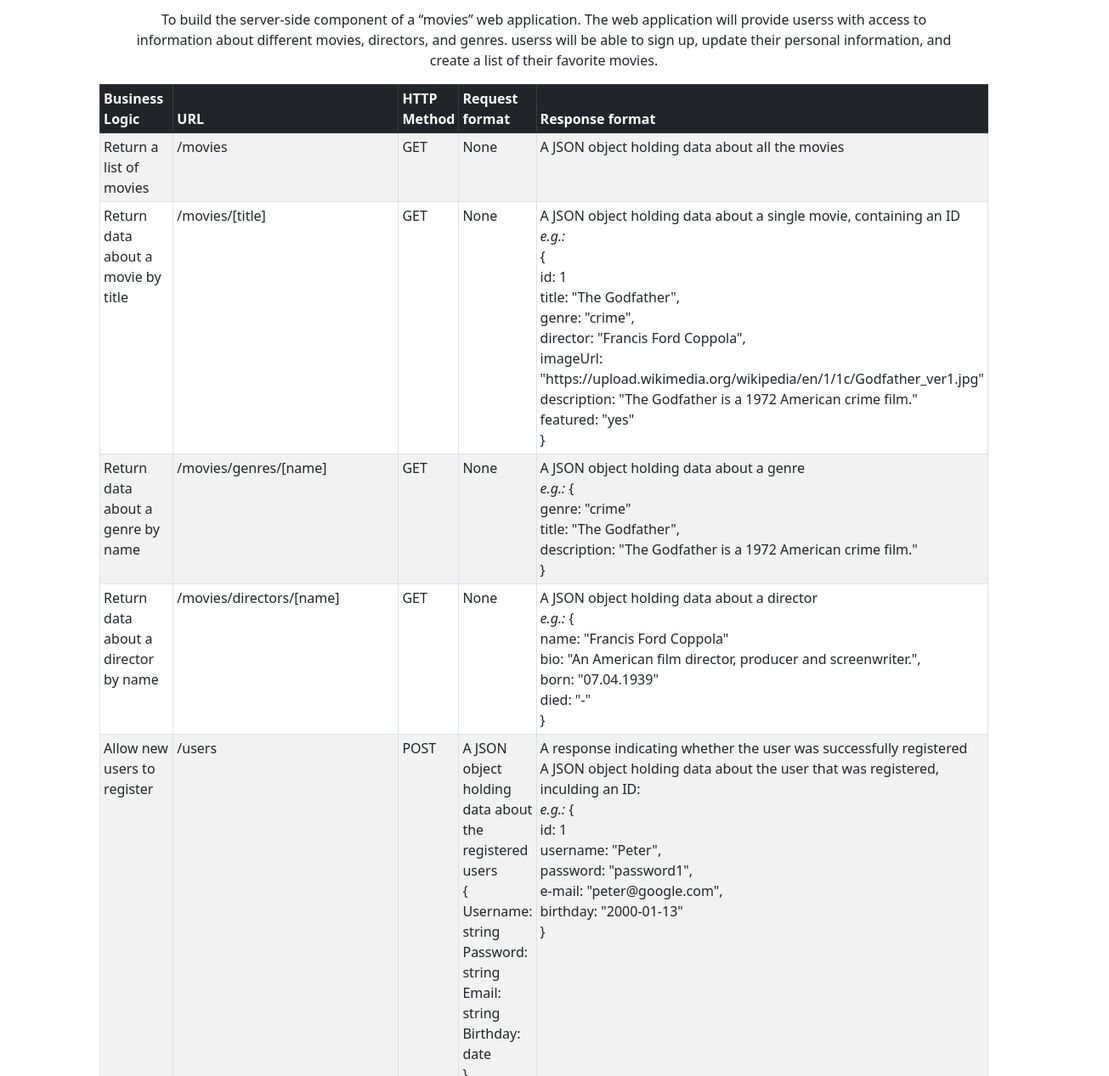
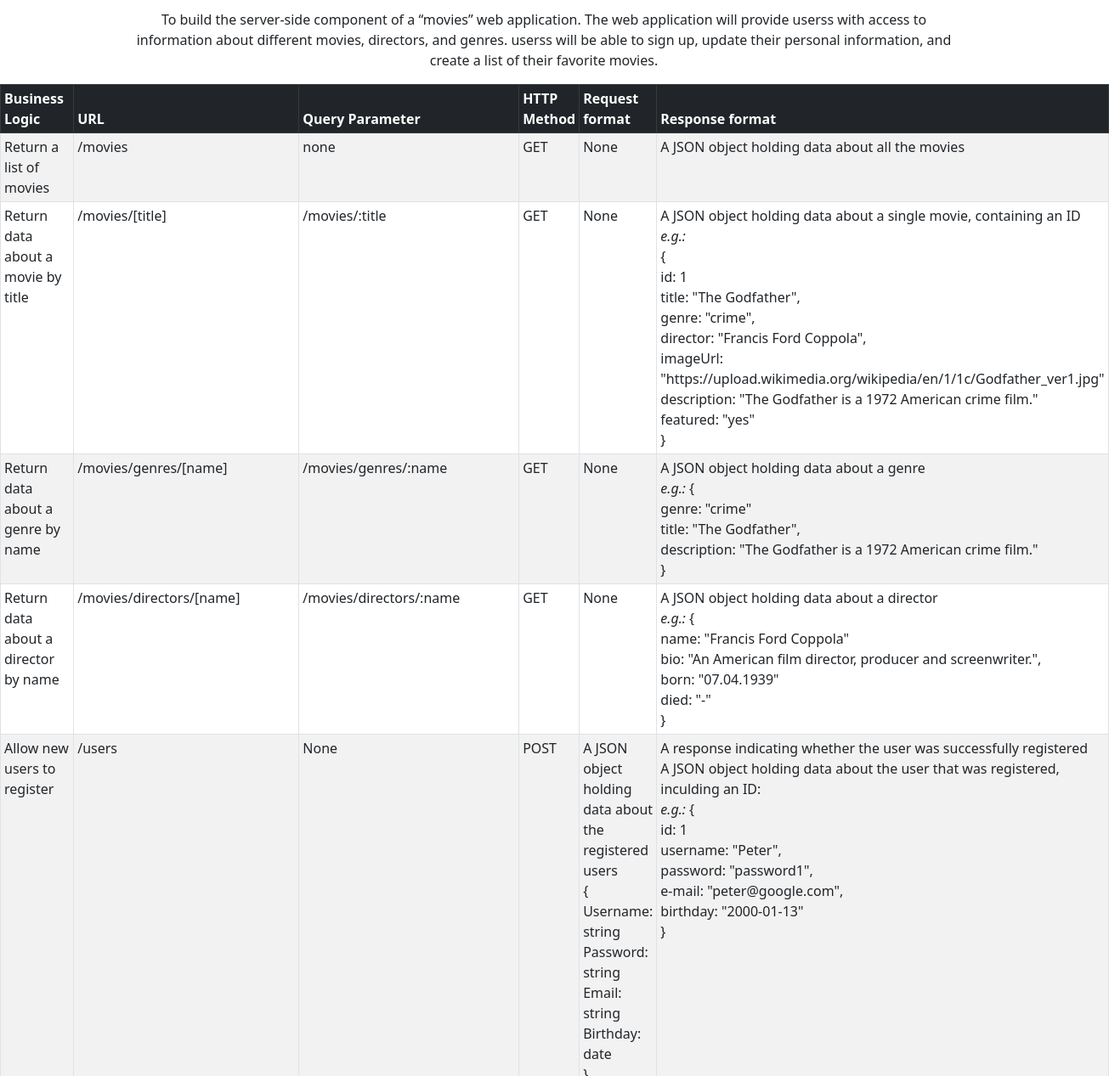
Before and after one commit to mihocsaszilard/cinemAp, a website: page public/documentation.html in a window 1280 px wide. Shown: the part 53-1320 px from the top of the page at 85% size, 1305 px wide, since content can reach past the window. Drawn offline with nearby package versions, Linux system fonts and the light colour scheme.

Commit message:
added query parameters

```diff
--- a/public/documentation.html
+++ b/public/documentation.html
@@ -22,6 +22,7 @@
       <tr>
         <th scope="col">Business Logic</th>
         <th scope="col">URL</th>
+        <th scope="col">Query Parameter</th>
         <th scope="col">HTTP Method</th>
         <th scope="col">Request format</th>
         <th scope="col">Response format</th>
@@ -31,6 +32,7 @@
       <tr>
         <td>Return a list of movies</td>
         <td>/movies</td>
+        <td>none</td>
         <td>GET</td>
         <td>None</td>
         <td>A JSON object holding data about all the movies</td>
@@ -38,6 +40,7 @@
       <tr>
         <td>Return data about a movie by title</td>
         <td>/movies/[title]</td>
+        <td>/movies/:title</td>
         <td>GET</td>
         <td>None</td>
         <td>A JSON object holding data about a single movie, containing an ID<br /><em>e.g.:</em> <br> { <br> id: 1<br> title: "The Godfather", <br> genre: "crime", <br> director: "Francis Ford Coppola", <br> imageUrl:
@@ -46,6 +49,7 @@
       <tr>
         <td>Return data about a genre by name</td>
         <td>/movies/genres/[name]</td>
+        <td>/movies/genres/:name</td>
         <td>GET</td>
         <td>None</td>
         <td>A JSON object holding data about a genre <br /><em>e.g.:</em> { <br> genre: "crime"<br> title: "The Godfather", <br>description: "The Godfather is a 1972 American crime film." <br />} </td>
@@ -53,6 +57,7 @@
       <tr>
         <td>Return data about a director by name</td>
         <td>/movies/directors/[name]</td>
+        <td>/movies/directors/:name</td>
         <td>GET</td>
         <td>None</td>
         <td>A JSON object holding data about a director <br /><em>e.g.:</em> { <br> name: "Francis Ford Coppola"<br> bio: "An American film director, producer and screenwriter.", <br> born: "07.04.1939" <br> died: "-" <br> } </td>
@@ -60,6 +65,7 @@
       <tr>
         <td>Allow new users to register</td>
         <td>/users</td>
+        <td>None</td>
         <td>POST</td>
         <td>A JSON object holding data about the registered users <br> { <br> Username: string <br> Password: string <br> Email: string <br> Birthday: date <br> }</td>
         <td>A response indicating whether the user was successfully registered<br>A JSON object holding data about the user that was registered, inculding an ID: <br /><em>e.g.:</em> { <br> id: 1<br> username: "Peter", <br> password: "password1",
@@ -68,6 +74,7 @@
       <tr>
         <td>Allow users to update their info</td>
         <td>/users/[username]</td>
+        <td>/users/:username</td>
         <td>PUT</td>
         <td>A JSON object holding data about the users update { <br> username: string <br> password: string <br> e-mail: string <br> }</td>
         <td>A text message indicating whether the dates was successfully updated</td>
@@ -75,6 +82,7 @@
       <tr>
         <td>Allow users to add movies to their list of favorites</td>
         <td>/users/[username]/favorites/[title]</td>
+        <td>/users/[username]/favorites/:title</td>
         <td>POST</td>
         <td>None</td>
         <td>A JSON object holding data about the movie whitch added to favorites and about the user who added<br> <em>e.g.:</em> <br> { <br> favorites: [title] <br> id: 1, <br> username: "PeterSmith", <br> password: "newPassword2", <br> e-mail:
@@ -83,6 +91,7 @@
       <tr>
         <td>Allow users to remove movies to their list of favorites</td>
         <td>/users/[username]/favorites/[title]</td>
+        <td>/users/[username]/favorites/:title</td>
         <td>DELETE</td>
         <td>None</td>
         <td>A text message indicating whether the movie was successfully removed</td>
@@ -90,6 +99,7 @@
       <tr>
         <td>Allow existing users to deregister</td>
         <td>/users/[username]</td>
+        <td>/users/:username</td>
         <td>DELETE</td>
         <td>None</td>
         <td>A text message indicating whether the user was successfully deregistered</td>
```
